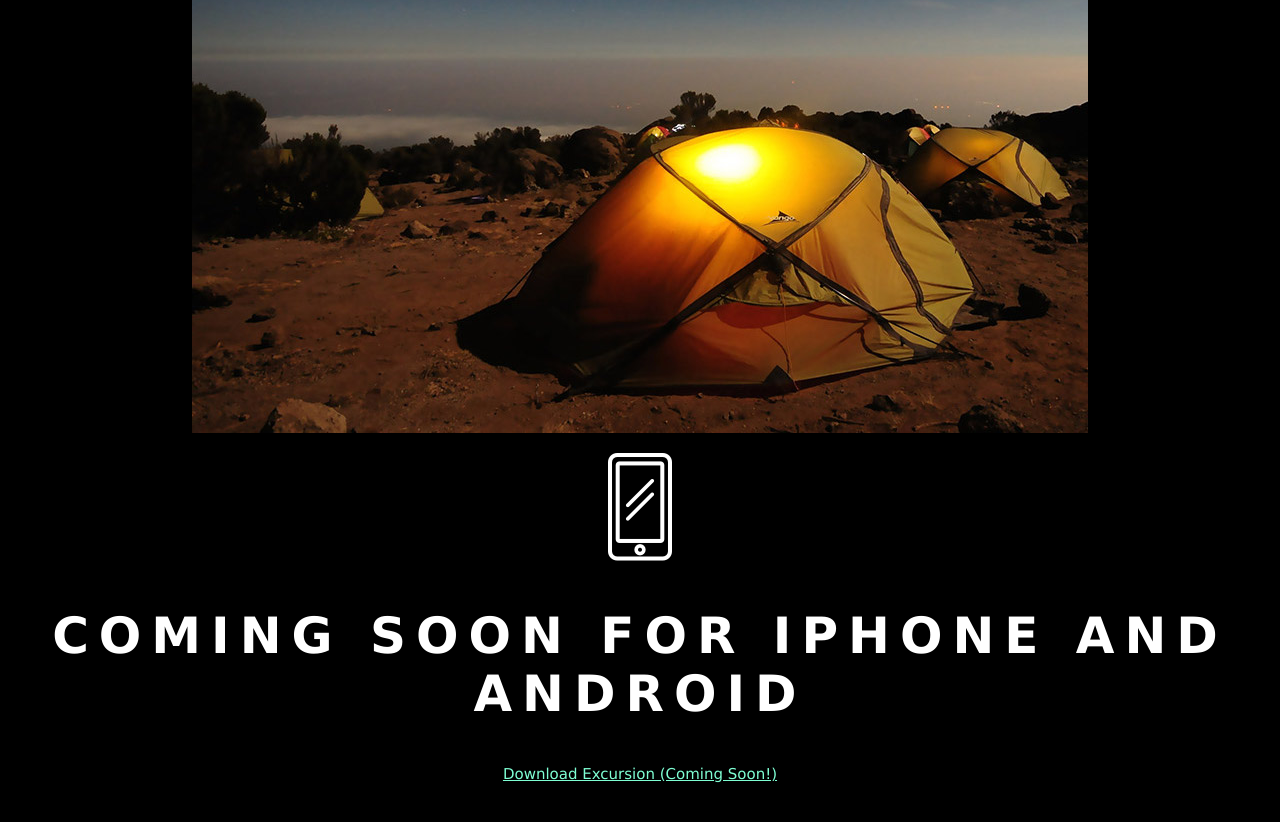
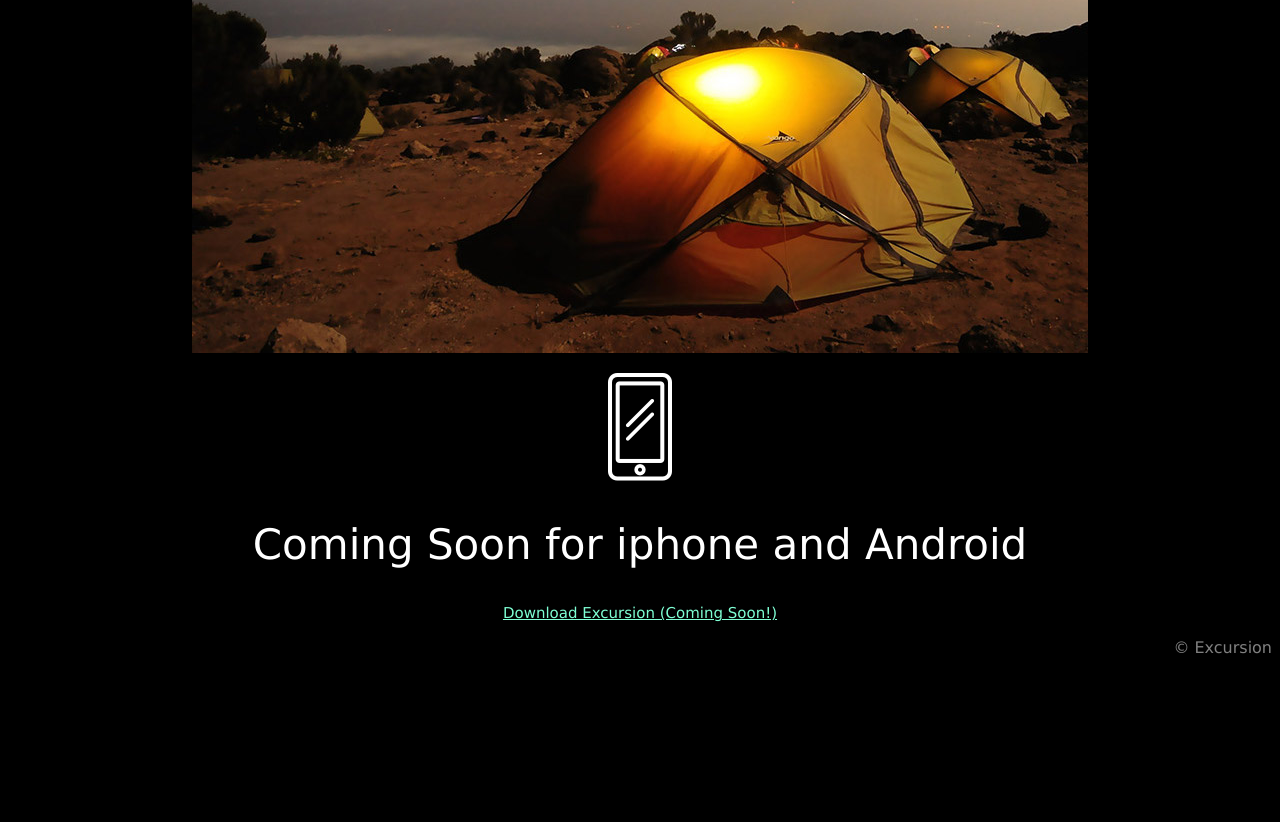
Before and after one commit to meowgirl/excursion, a plain HTML site: page index.html in a window 1280 px wide. Shown: the part 700-1522 px from the top of the page. After the commit the page ends 1373 px from the top, so only its background shows below. Drawn offline with Linux system fonts and the light colour scheme.

Commit message:
Add footer style

```diff
--- a/resources/css/style.css
+++ b/resources/css/style.css
@@ -5,7 +5,7 @@ body {
   font-size: 100%;
 }
 
-h1,h2 {
+h1 {
   font-weight: bold;
   text-transform: uppercase;
   letter-spacing: 10px;
@@ -14,6 +14,11 @@ h1,h2 {
   text-align: center;
 }
 
+h2 {
+  font-weight: 300;
+  font-size: 42px;
+  color: white;
+}
 a {
   color: aquamarine;
   font-size: 15px;
@@ -27,3 +32,8 @@ a {
 video {
   object-fit: contain;
 }
+
+.footer p {
+  text-align: right;
+  color: gray;
+}
```
